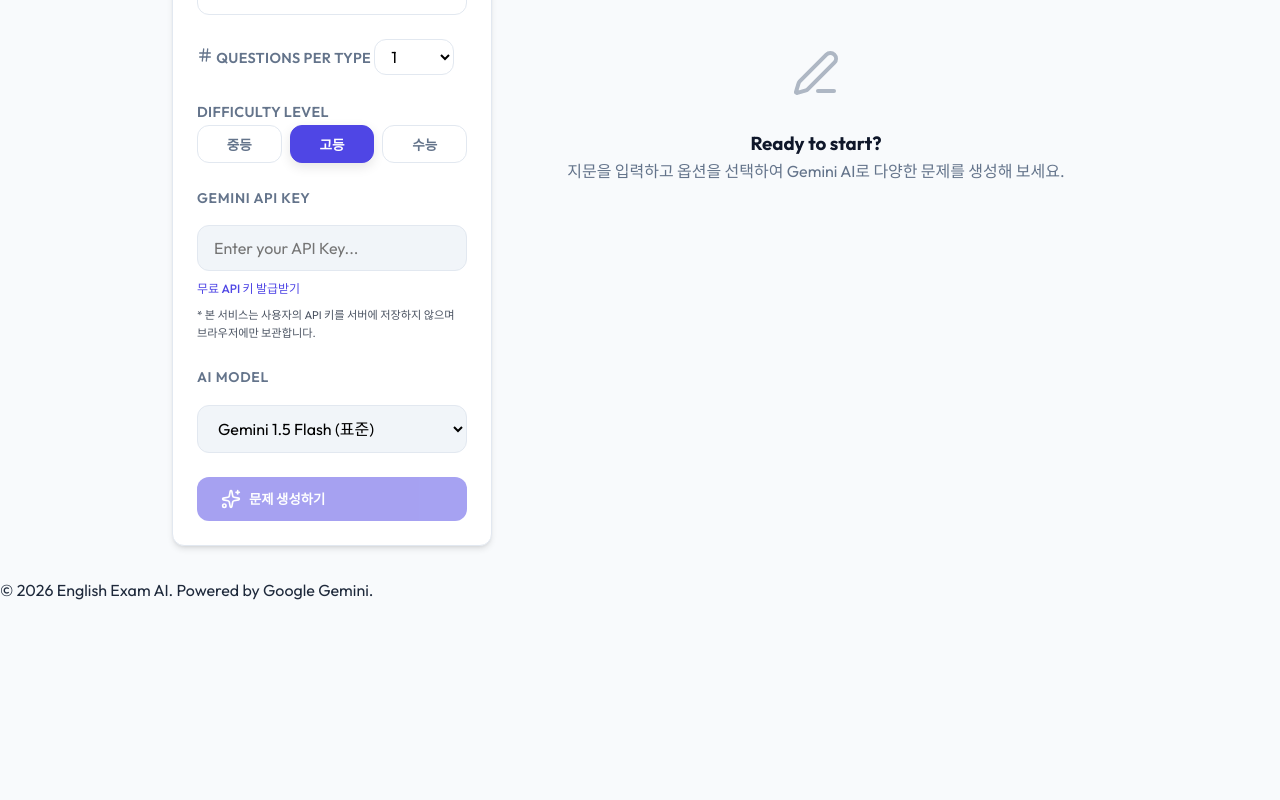
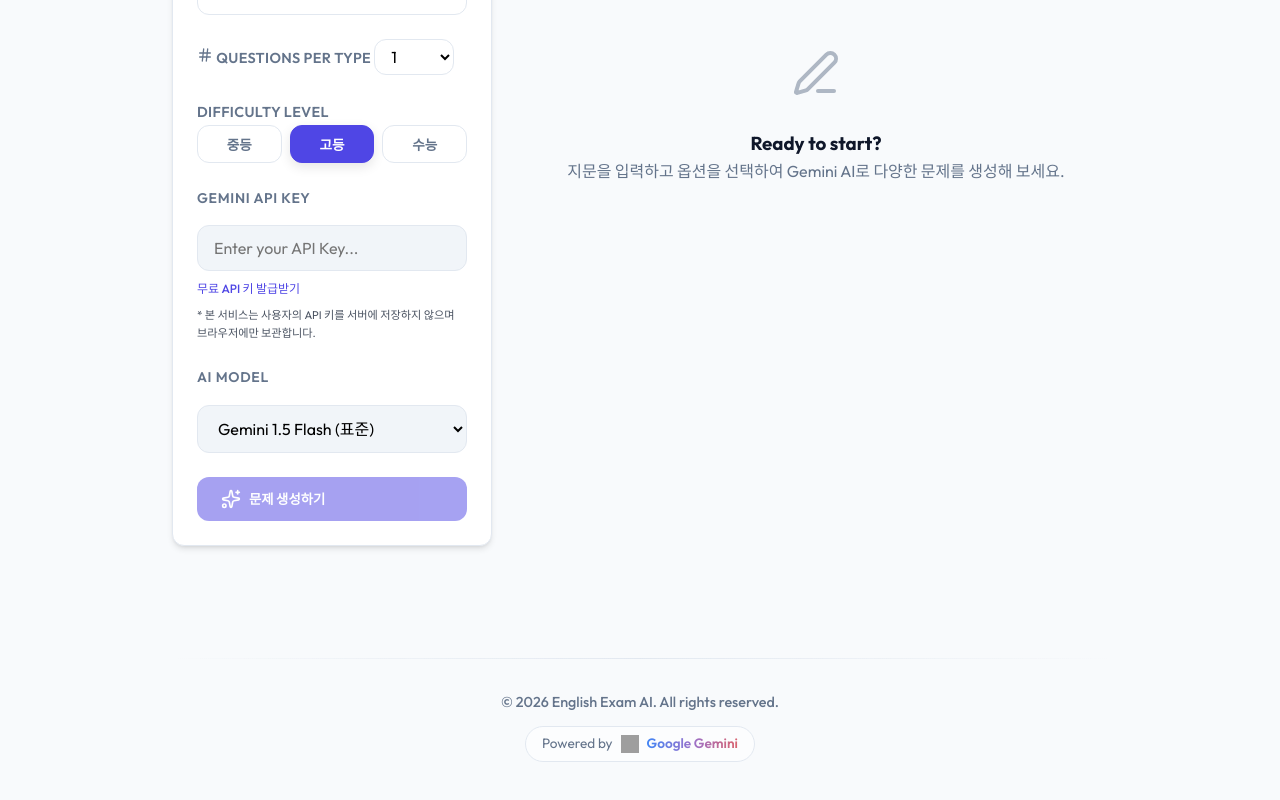
Before and after one commit to SeJin4019/aiMake, a Vue app: page / in a window 1280 px wide. Shown: the part 532-1332 px from the top of the page. Before the commit the page ends 1135 px from the top, so only its background shows below. Built offline with nearby package versions, Linux system fonts and the light colour scheme; grey boxes are pictures that could not be loaded.

Commit message:
모바일

```diff
--- a/src/App.vue
+++ b/src/App.vue
@@ -5,7 +5,7 @@ import PassageInput from './components/PassageInput.vue'
 import QuestionSettings from './components/QuestionSettings.vue'
 import QuestionList from './components/QuestionList.vue'
 import { generateQuestions } from './services/QuestionGenerator'
-import { exportToDocx, exportToPdf } from './services/Exporter'
+import { exportToPdf } from './services/Exporter'
 import confetti from 'canvas-confetti'
 
 const passage = ref('')
@@ -50,14 +50,9 @@ const handleGenerate = async () => {
   }
 }
 
-const handleExport = async (format) => {
+const handleExport = async () => {
   if (generatedQuestions.value.length === 0) return
-
-  if (format === 'docx') {
-    await exportToDocx(generatedQuestions.value, passage.value)
-  } else {
-    await exportToPdf(generatedQuestions.value, passage.value)
-  }
+  await exportToPdf(generatedQuestions.value, passage.value)
 }
 </script>
 
@@ -71,11 +66,8 @@ const handleExport = async (format) => {
         <h1>English Exam AI</h1>
       </div>
       <div v-if="generatedQuestions.length > 0" class="actions fade-in">
-        <button @click="handleExport('docx')" class="btn-outline">
-          <Download :size="18" /> DOCX
-        </button>
-        <button @click="handleExport('pdf')" class="btn-primary">
-          <Download :size="18" /> PDF
+        <button @click="handleExport" class="btn-primary">
+          <Download :size="18" /> PDF 다운로드
         </button>
       </div>
     </div>
@@ -168,8 +160,18 @@ const handleExport = async (format) => {
     </div>
   </main>
 
-  <footer class="mt-auto py-lg text-center text-muted">
-    <p>&copy; 2026 English Exam AI. Powered by Google Gemini.</p>
+  <footer class="footer fade-in">
+    <div class="container footer-content">
+      <div class="footer-divider"></div>
+      <div class="footer-info">
+        <p class="copyright">&copy; 2026 English Exam AI. All rights reserved.</p>
+        <div class="powered-by">
+          <span>Powered by</span>
+          <img src="https://www.gstatic.com/lamda/images/gemini_sparkle_v002_d47353039331e16477cc.svg" alt="Gemini" class="gemini-logo" />
+          <span class="gemini-text">Google Gemini</span>
+        </div>
+      </div>
+    </div>
   </footer>
 </template>
 
@@ -188,6 +190,18 @@ const handleExport = async (format) => {
   justify-content: space-between;
   align-items: center;
   padding: 1rem 2rem !important;
+}
+
+@media (max-width: 640px) {
+  .nav-content {
+    flex-direction: column;
+    gap: 1rem;
+    padding: 1rem !important;
+  }
+
+  .logo h1 {
+    font-size: 1.25rem;
+  }
 }
 
 .logo {
@@ -221,6 +235,13 @@ const handleExport = async (format) => {
   align-items: start;
 }
 
+@media (max-width: 900px) {
+  .grid-layout {
+    grid-template-columns: 1fr;
+    gap: 1.5rem;
+  }
+}
+
 .section-header {
   display: flex;
   align-items: center;
@@ -236,6 +257,12 @@ const handleExport = async (format) => {
 .sidebar {
   position: sticky;
   top: 90px;
+}
+
+@media (max-width: 900px) {
+  .sidebar {
+    position: static;
+  }
 }
 
 .empty-state, .generating-state {
@@ -280,8 +307,6 @@ const handleExport = async (format) => {
 }
 
 @media (max-width: 900px) {
-  .grid-layout {
-    grid-template-columns: 1fr;
-  }
+  /* 제거 - 위로 통합됨 */
 }
 </style>
--- a/src/assets/main.css
+++ b/src/assets/main.css
@@ -40,6 +40,12 @@ body {
   margin: 0 auto;
   padding: 2rem;
   width: 100%;
+}
+
+@media (max-width: 640px) {
+  .container {
+    padding: 1.25rem;
+  }
 }
 
 h1, h2, h3, h4 {
@@ -141,6 +147,13 @@ input:focus, textarea:focus, select:focus {
   border-color: var(--text-muted);
 }
 
+@media (max-width: 640px) {
+  .btn-primary, .btn-outline {
+    width: 100%;
+    justify-content: center;
+  }
+}
+
 .section-label {
   display: block;
   font-size: 0.875rem;
@@ -169,3 +182,65 @@ input:focus, textarea:focus, select:focus {
 .mt-md { margin-top: 1.5rem; }
 .mt-sm { margin-top: 0.5rem; }
 .text-xs { font-size: 0.75rem; }
+
+/* Footer Styling */
+.footer {
+  margin-top: auto;
+  padding: 3rem 0;
+  position: relative;
+  overflow: hidden;
+}
+
+.footer-content {
+  display: flex;
+  flex-direction: column;
+  align-items: center;
+  gap: 1.5rem;
+}
+
+.footer-divider {
+  width: 100%;
+  height: 1px;
+  background: linear-gradient(90deg, transparent, var(--border), transparent);
+  margin-bottom: 0.5rem;
+}
+
+.footer-info {
+  display: flex;
+  flex-direction: column;
+  align-items: center;
+  gap: 0.75rem;
+  text-align: center;
+}
+
+.copyright {
+  font-size: 0.9rem;
+  font-weight: 500;
+  color: var(--text-muted);
+}
+
+.powered-by {
+  display: flex;
+  align-items: center;
+  gap: 0.5rem;
+  font-size: 0.85rem;
+  color: var(--text-muted);
+  background: rgba(255, 255, 255, 0.5);
+  padding: 0.4rem 1rem;
+  border-radius: 100px;
+  border: 1px solid var(--border);
+  backdrop-filter: blur(4px);
+}
+
+.gemini-logo {
+  width: 18px;
+  height: 18px;
+}
+
+.gemini-text {
+  font-weight: 600;
+  background: linear-gradient(90deg, #4285f4, #9b72cb, #d96570);
+  -webkit-background-clip: text;
+  background-clip: text;
+  -webkit-text-fill-color: transparent;
+}
```
Also changed, not shown: 1 other file (tests, documents, lock files or other folders).
